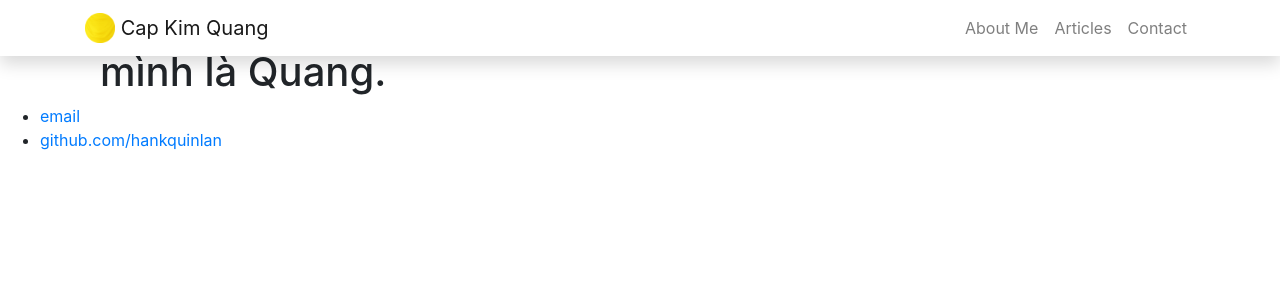
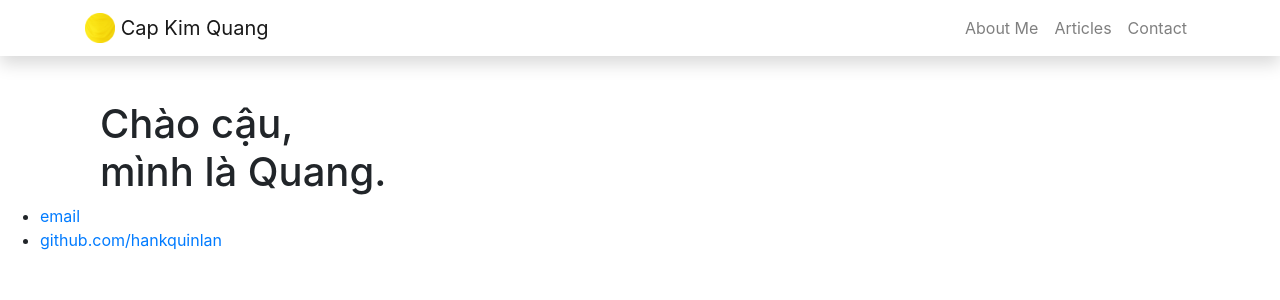
Before and after one commit to capkimquang/capkimquang.github.io, a Jekyll site: the page built from index.html, in a window 1280 px wide. Shown: the top 300 px of the page. Built offline with Jekyll 4.4.1, drawn with Linux system fonts in a browser that asks for light colours.

Commit message:
add main.css

```diff
--- a/_includes/head.html
+++ b/_includes/head.html
@@ -7,4 +7,7 @@
 
   <!-- Bootstrap CSS -->
   <link rel="stylesheet" href="https://stackpath.bootstrapcdn.com/bootstrap/4.5.2/css/bootstrap.min.css" integrity="sha384-JcKb8q3iqJ61gNV9KGb8thSsNjpSL0n8PARn9HuZOnIxN0hoP+VmmDGMN5t9UJ0Z" crossorigin="anonymous">
+
+  <!-- CSS -->
+  <link rel="stylesheet" href="/css/main.css">
 </head>
```
Lines whose indentation alone changed are shown as unchanged.
